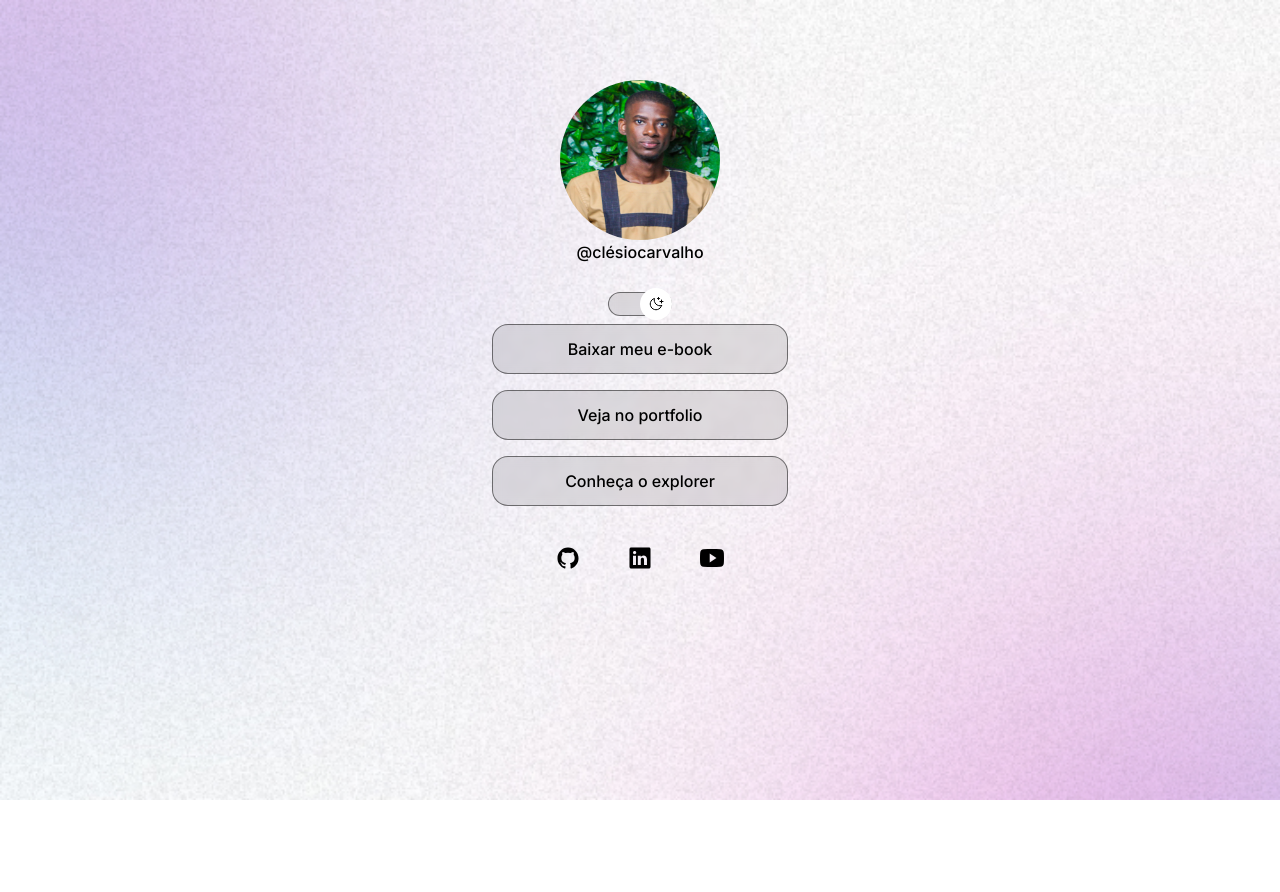
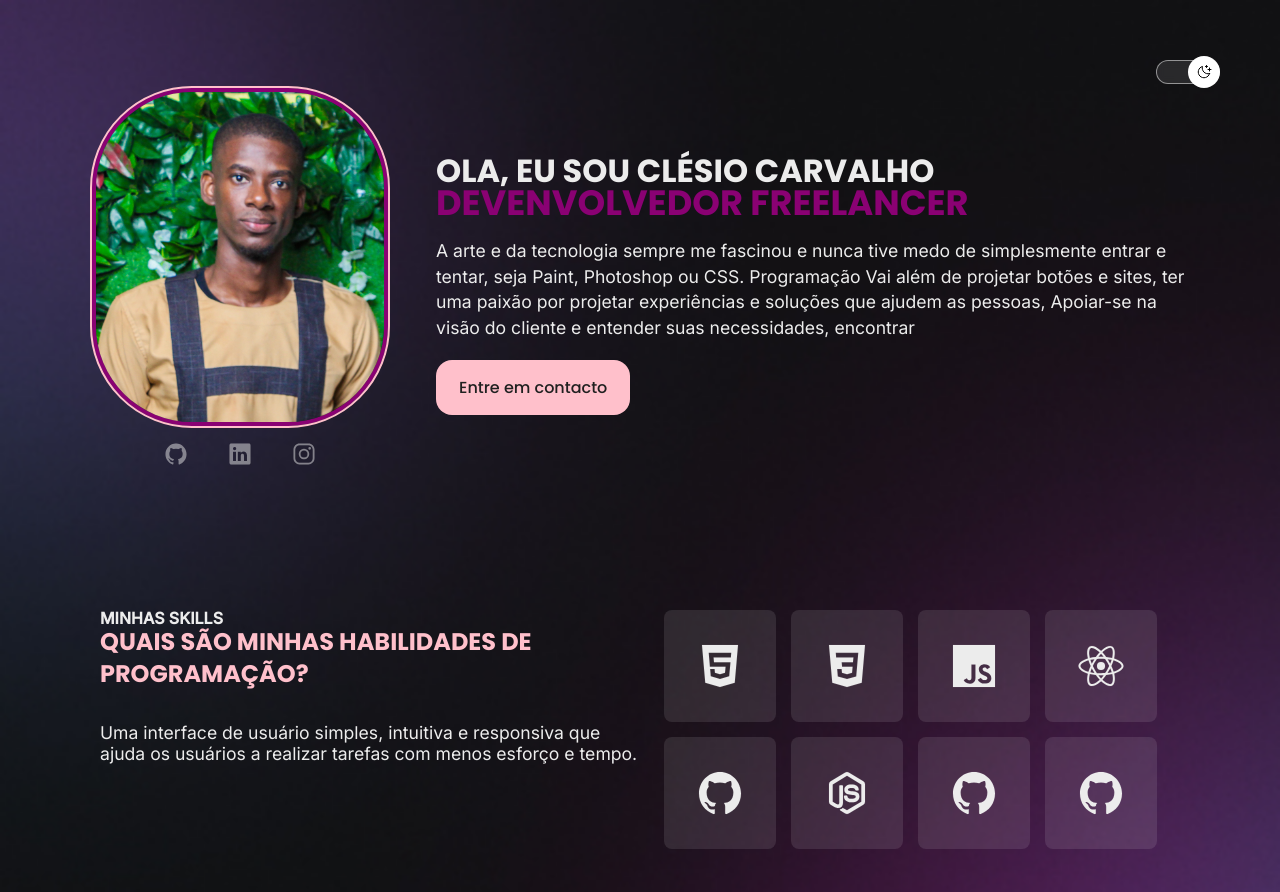
Before and after one commit to Carvalho2019/page_for_instagram, a plain HTML site: page index.html in a window 1280 px wide. Shown: the top 892 px of the page. Before the commit the page ends 800 px from the top, so only its background shows below. Drawn offline with nearby package versions, Linux system fonts and the light colour scheme.

Commit message:
alter project of feed for portfolio

```diff
--- a/index.html
+++ b/index.html
@@ -8,37 +8,78 @@
   <link rel="stylesheet" href="./style.css" />
   <link rel="preconnect" href="https://fonts.googleapis.com">
   <link rel="preconnect" href="https://fonts.gstatic.com" crossorigin>
+  <link
+    href="https://fonts.googleapis.com/css2?family=Poppins:wght@400;500;700;900&family=Roboto:wght@400;700&display=swap"
+    rel="stylesheet">
   <link href="https://fonts.googleapis.com/css2?family=Inter:wght@400;500&display=swap" rel="stylesheet">
-  <title>DevLinks</title>
+  <title>PORTFOLIO</title>
 </head>
 
 <body class="light">
   <div id="container">
-    <div id="profile">
-      <img src="./assets/perfil_insta.jpg"
-        alt="imagem de clesio carvalho, sorrindo camisa castalha, com fundo da foto de plantas verde">
-      <p>@clésiocarvalho</p>
-    </div>
     <div id="switch" onclick="toggleMode()">
       <button> </button>
       <span> </span>
     </div>
-    <ul>
+    <div id="profile">
+      <div>
+        <img src="./assets/perfil_insta.jpg" class="avatar"
+          alt="imagem de clesio carvalho, sorrindo camisa castalha, com fundo da foto de plantas verde">
+        <div id="social-links">
+          <a href="https://www.linkedin.com/in/clesio-carvalho/" target="_blank">
+            <ion-icon name="logo-github"></ion-icon>
+          </a>
+          <a href="https://www.instagram.com/cesario_miguel15/" target="_blank">
+            <ion-icon name="logo-linkedin"></ion-icon>
+          </a>
+          <a href="https://github.com/Carvalho2019" target="_blank">
+            <ion-icon name="logo-instagram"></ion-icon>
+          </a>
+        </div>
+      </div>
+      <div class="aboutProfile">
+        <h1>OLA, EU SOU CLÉSIO CARVALHO</h1>
+        <h2 class="role">DEVENVOLVEDOR FREELANCER</h2>
+        <p class="descriptionProfile">
+          A arte e da tecnologia sempre me fascinou e nunca tive medo de simplesmente entrar e tentar, seja Paint,
+          Photoshop ou CSS. Programação Vai além de projetar botões e sites, ter uma paixão por projetar experiências e
+          soluções que ajudem as pessoas, Apoiar-se na visão do cliente e entender suas necessidades, encontrar
+        </p>
+        <button class="buttonPrimary"> Entre em contacto </button>
+      </div>
+    </div>
+
+    <div id="skills">
+      <div class="skill-content">
+        <p class="subTitle">MINHAS SKILLS</p>
+        <h2 class="title">
+        Quais são minhas habilidades de programação?
+      </h2>
+      <p>
+        Uma interface de usuário simples, intuitiva e responsiva que ajuda os usuários a realizar tarefas com menos
+        esforço e tempo.
+      </p>
+      </div>
+      <div class="skill-box">
+        <ul class="skill-list">
+          <li class="skill-card"><ion-icon name="logo-html5"></ion-icon></li>
+          <li class="skill-card"><ion-icon name="logo-css3"></ion-icon></li>
+          <li class="skill-card"><ion-icon name="logo-javascript"></ion-icon></li>
+          <li class="skill-card"><ion-icon name="logo-react"></ion-icon></li>
+          <li class="skill-card"><ion-icon name="logo-github"></ion-icon></li>
+          <li class="skill-card"><ion-icon name="logo-nodejs"></ion-icon></li>
+          <li class="skill-card"><ion-icon name="logo-github"></ion-icon></li>
+          <li class="skill-card"><ion-icon name="logo-github"></ion-icon></li>
+        </ul>
+      </div>
+    </div>
+
+    <ul class="box">
       <li><a> Baixar meu e-book</a></li>
       <li><a> Veja no portfolio</a></li>
       <li><a href="https://carvalho2019.github.io/page_for_instagram/"> Conheça o explorer</a></li>
     </ul>
-    <div id="social-links">
-      <a href="#">
-        <ion-icon name="logo-github"></ion-icon>
-      </a>
-      <a href="#">
-        <ion-icon name="logo-linkedin"></ion-icon>
-      </a>
-      <a href="#">
-        <ion-icon name="logo-youtube"></ion-icon>
-      </a>
-    </div>
+
     <footer>
 
     </footer>
@@ -49,4 +90,5 @@
 <script src="./script.js">
 
 </script>
+
 </html>
--- a/style.css
+++ b/style.css
@@ -4,22 +4,31 @@
   box-sizing: border-box;
 }
 
-:root {
-  --text-color: #fff;
+.light {
+  --text-color: #ececec;
   --bg-url: url("./assets/bg-mobile.jpg");
   --stroke-color: rgba(255, 255, 255, 0.5);
+  --bg-box:hsl(0, 0%, 19%);
   --surface-color: rgba(255, 255, 255, 0.1);
   --surface-color-hover: rgba(255, 255, 255, 0.05);
-  --switch-bg-url: url("./assets/sun.svg");
+  --switch-bg-url: url("./assets/moon-stars.svg");
+  --icon-color: rgba(230, 230, 230, 0.5);
+  --bg-button-color: #ececec;
+  --button-color: #202020;
+  --subTitle-color: #ffc0cb;
 }
 
-.light {
+:root {
   --text-color: #000;
   --bg-url: url("./assets/bg-mobile-light.jpg");
   --stroke-color: rgba(0, 0, 0, 0.5);
   --surface-color: rgba(0, 0, 0, 0.1);
   --surface-color-hover: rgba(0, 0, 0, 0.05);
-  --switch-bg-url: url("./assets/moon-stars.svg");
+  --switch-bg-url: url("./assets/sun.svg");
+  --icon-color: rgb(137, 1, 114, 0.5);
+  --bg-button-color: rgb(137, 1, 114);
+  --button-color: #ececec;
+  --subTitle-color: rgb(137, 1, 114);
 }
 
 body {
@@ -35,35 +44,128 @@ body * {
   color: var(--text-color);
 }
 
+p {
+  font-family: "Inter", sans-serif;
+  font-weight: 400;
+  font-size: 1.1rem;
+}
+
+.title {
+  font-size: 1.5rem;
+  font-weight: 700;
+  font-family: "Poppins", sans-serif;
+  color: var(--subTitle-color);
+  text-transform: uppercase;
+  margin-bottom: 2rem;
+
+}
+
+.subTitle {
+  font-size: 1rem;
+  font-weight: 700;
+  line-height: 1rem;
+  font-family: "Inter", sans-serif;
+  text-transform: uppercase;
+}
 #container {
-  max-width: 360px;
+  max-width: 1160px;
   width: 100%;
   margin: auto;
   padding-top: 56px;
+  position: relative;
 }
 
 /* Profile */
 #profile {
-  text-align: center;
-  padding: 24px;
+  padding: 2rem;
+  display: flex;
+  flex-direction: row;
+  justify-content: space-around;
+}
+#profile .avatar {
+  display: block;
+  width: 18rem;
+  weight: 18rem;
+  border-radius: 100px;
+  margin: auto;
+
+  border: 4px solid rgb(138, 1, 115);
+  outline: 2px solid var(--subTitle-color);
+  box-sizing: initial;
+}
+#profile > .aboutProfile {
+  width: 70%;
+  display: block;
+  margin: auto auto auto 3rem;
+}
+#profile h1,
+h2 {
+  font-family: "Poppins", sans-serif;
+  font-size: 2rem;
+  font-weight: 700;
+  line-height: 2rem;
 }
 
-#profile > img {
-  display: block;
-  width: 10rem;
-  height: 10rem;
-  border-radius: 100px;
-  margin: auto;
+#profile .role {
+  color: rgb(138, 1, 115);
+  font-size: 2.2rem;
 }
 
-#profile > p {
+#profile .descriptionProfile {
+
+  margin: 1.2rem 0;
+  line-height: 1.6rem;
+  font-weight: 400;
+}
+
+/* Social links */
+#social-links {
+  display: flex;
+  justify-content: center;
+  gap: 0.5rem;
+  font-size: 1.5rem;
+}
+
+#social-links a {
+  display: flex;
+  align-items: center;
+  justify-content: space-around;
+  padding: 16px;
+  transition: background 0.2s;
+  border-radius: 50%;
+}
+
+#social-links a:hover {
+  background: var(--surface-color-hover);
+}
+
+#social-links a ion-icon {
+  color: var(--icon-color);
+}
+
+/* Buttons - Primary - Secondary*/
+.buttonPrimary {
+  display: flex;
+  align-items: center;
+  justify-content: center;
+  padding: 14px 22px;
+  color: var(--button-color);
+  background: var(--subTitle-color);
+  border: 1.5px solid transparent;
+  border-radius: 1rem;
+  backdrop-filter: blur(4px);
+  -webkit-backdrop-filter: blur(4px);
+  text-decoration: none;
   font-weight: 500;
-  line-height: 24px;
+  transition: background 0.3s;
+  font-size: 1rem;
+  font-family: "Poppins", sans-serif;
 }
 
 /* Switch*/
 #switch {
-  position: relative;
+  position: absolute;
+  right: 0;
   width: 64px;
   margin: 4px auto 8px auto;
 }
@@ -81,7 +183,7 @@ body * {
   transform: translateY(-50%);
   left: 0;
   /* Segunda Animação da mudança de tema*/
-  animation: slide-out .4s;
+  animation: slide-out 0.4s;
 }
 
 #switch span {
@@ -98,11 +200,11 @@ body * {
 .light #switch button {
   /*right: 0;
   left: initial;*/
-  animation: slide-in .4s forwards;
+  animation: slide-in 0.4s forwards;
 }
 /* social links */
 
-ul {
+.box {
   list-style: none;
   display: flex;
   flex-direction: column;
@@ -110,7 +212,7 @@ ul {
   padding-inline: 2rem;
 }
 
-ul li a {
+.box li a {
   display: flex;
   align-items: center;
   justify-content: center;
@@ -133,28 +235,41 @@ ul li a:hover {
   cursor: pointer;
 }
 
-/* Social links */
-#social-links {
-  display: flex;
-  justify-content: center;
-  gap: 16px;
-  padding: 24px 0;
-  font-size: 24px;
+/*Skills*/
+
+#skills {
+  margin: 3.5rem 0;
+  display: grid;
+  grid-template-columns: 1fr 1fr;
+  padding: 2.5rem;
 }
 
-#social-links a {
+.skill-box .skill-list {
   display: flex;
+  flex-wrap: wrap;
+  justify-content: center;
   align-items: center;
-  justify-content: center;
-  padding: 16px;
-  transition: background 0.2s;
-  border-radius: 50%;
+  animation-timeline: auto;
+  animation-range-start: normal;
+  animation-range-end: normal;
+  gap: 15px;
+  animation: 0.5s ease-out 0s 1 normal forwards running fadeIn;
 }
 
-#social-links a:hover {
-  background: var(--surface-color-hover);
+.skill-card {
+  position: relative;
+  width: 7rem;
+  height: 7rem;
+  display: grid;
+  cursor: help;
+  background: var(--surface-color);
+  place-items: center;
+  border-radius: 8px;
 }
 
+.skill-card ion-icon {
+  font-size: 3rem;
+}
 /*  animation */
 @keyframes slide-in {
   from {
```
